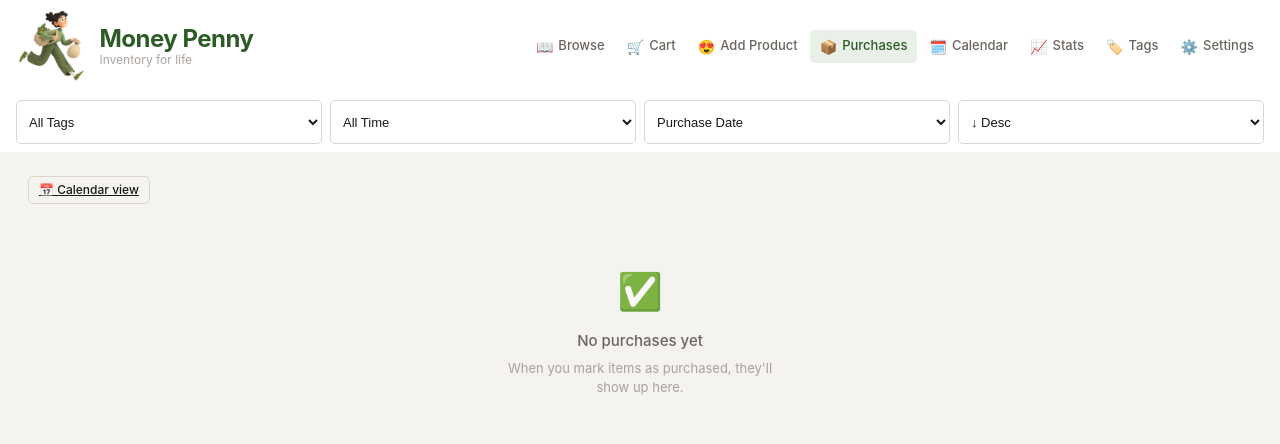
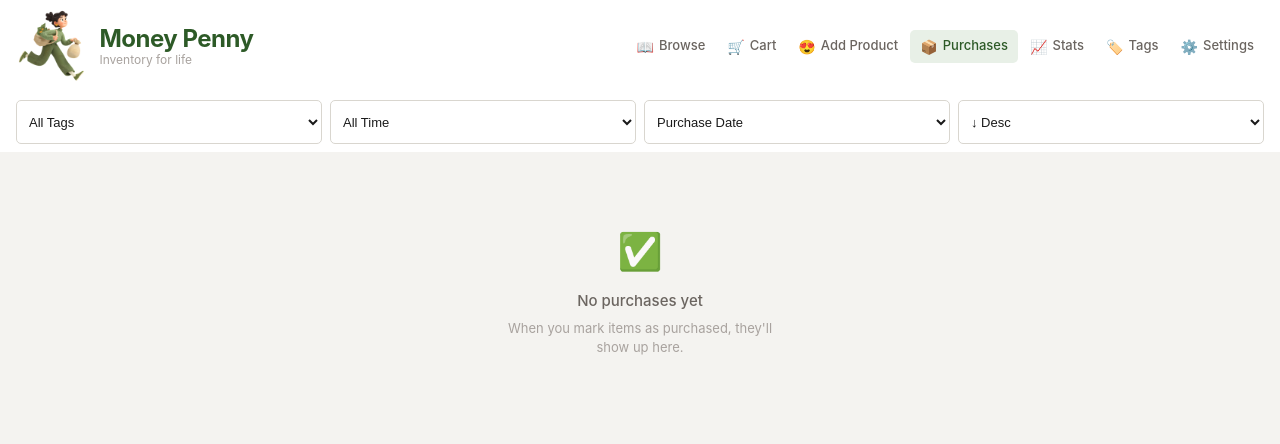
Before and after one commit to mrinalinisin/theo, a Flask app: page /purchases in a window 1280 px wide. Shown: the top 444 px of the page. Run offline with Flask 3, Linux system fonts and the light colour scheme; data that the repository does not hold is empty.

Commit message:
Move Calendar under Purchases as a By Month hover dropdown
Co-Authored-By: Claude Opus 4.7 (1M context) <noreply@anthropic.com>

```diff
--- a/static/style.css
+++ b/static/style.css
@@ -129,7 +129,7 @@ body {
 .nav-dropdown-menu {
   display: none;
   position: absolute;
-  right: 0;
+  left: 0;
   top: 100%;
   margin-top: 4px;
   min-width: 140px;
@@ -194,6 +194,11 @@ body {
   justify-content: flex-end;
 }
 .mobile-menu a:hover { background: var(--accent-light); color: var(--accent); }
+.mobile-menu a.mobile-submenu {
+  padding-right: 28px;
+  font-size: 13px;
+  color: var(--text-faint);
+}
 .mobile-menu a.active { color: var(--accent); }
 
 @media (max-width: 767px) {
--- a/templates/base.html
+++ b/templates/base.html
@@ -35,12 +35,16 @@
       <a href="{{ url_for('add_item') }}" class="{{ 'active' if request.endpoint in ('add_item', 'add_item_scrape') }}">
         <span class="icon">😍</span> Add Product
       </a>
-      <a href="{{ url_for('purchases') }}" class="{{ 'active' if request.endpoint == 'purchases' }}">
-        <span class="icon">&#x1f4e6;</span> Purchases
-      </a>
-      <a href="{{ url_for('purchases_calendar') }}" class="{{ 'active' if request.endpoint == 'purchases_calendar' }}">
-        <span class="icon">&#x1f5d3;&#xfe0f;</span> Calendar
-      </a>
+      <div class="nav-dropdown">
+        <a href="{{ url_for('purchases') }}" class="{{ 'active' if request.endpoint in ('purchases', 'purchases_calendar') }}">
+          <span class="icon">&#x1f4e6;</span> Purchases
+        </a>
+        <div class="nav-dropdown-menu">
+          <a href="{{ url_for('purchases_calendar') }}" class="{{ 'active' if request.endpoint == 'purchases_calendar' }}">
+            <span class="icon">&#x1f4c5;</span> By Month
+          </a>
+        </div>
+      </div>
       <a href="{{ url_for('stats') }}" class="{{ 'active' if request.path == '/stats' }}">
         <span class="icon">&#x1f4c8;</span> Stats
       </a>
@@ -71,8 +75,8 @@
     <a href="{{ url_for('purchases') }}" class="{{ 'active' if request.endpoint == 'purchases' }}">
       <span class="icon">&#x1f4e6;</span> Purchases
     </a>
-    <a href="{{ url_for('purchases_calendar') }}" class="{{ 'active' if request.endpoint == 'purchases_calendar' }}">
-      <span class="icon">&#x1f5d3;&#xfe0f;</span> Calendar
+    <a href="{{ url_for('purchases_calendar') }}" class="mobile-submenu {{ 'active' if request.endpoint == 'purchases_calendar' }}">
+      <span class="icon">&#x1f4c5;</span> By Month
     </a>
     <a href="{{ url_for('stats') }}" class="{{ 'active' if request.path == '/stats' }}">
       <span class="icon">&#x1f4c8;</span> Stats
--- a/templates/purchases.html
+++ b/templates/purchases.html
@@ -48,10 +48,6 @@
 </form>
 
 <div class="page-body">
-  <div style="margin-bottom:12px;">
-    <a href="{{ url_for('purchases_calendar', tag=active_tag or None) }}" class="btn btn-secondary btn-sm">&#x1f4c5; Calendar view</a>
-  </div>
-
   {% if purchases %}
 
   <div class="hero-card-grid" id="purchaseCardsGrid"
--- a/templates/purchases_calendar.html
+++ b/templates/purchases_calendar.html
@@ -28,7 +28,6 @@
          class="btn btn-secondary btn-sm" aria-label="Next month" title="Next month">&rarr;</a>
       <h2 class="cal-title">{{ month_name }} {{ year }}</h2>
     </div>
-    <a href="{{ url_for('purchases', tag=active_tag or None) }}" class="btn btn-ghost btn-sm">List view &rarr;</a>
   </div>
 
   <div class="cal-year-strip" aria-label="Monthly totals for {{ year }}">
```
